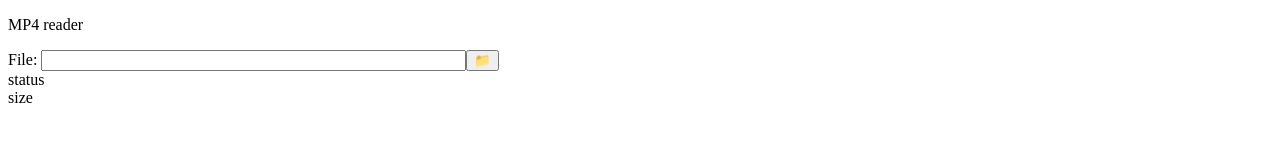
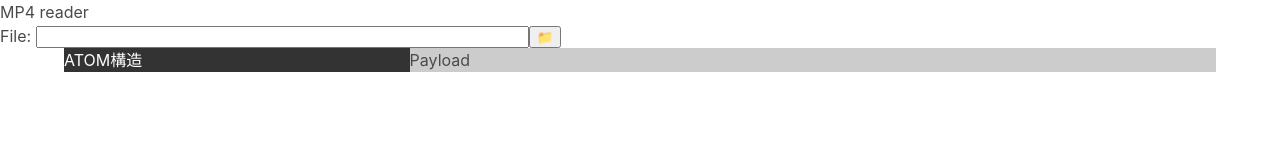
Before and after one commit to suzutsuki0220/Mp4Reader, an Electron app: page app/index.html in a window 1280 px wide. Drawn offline with nearby package versions, Linux system fonts and the light colour scheme; files that its build step writes are made by us from their sources.

Commit message:
feat: include bulma css framework

```diff
--- /dev/null
+++ b/_sass/main.scss
@@ -0,0 +1,26 @@
+@charset "utf-8";
+
+// Customization
+
+// You can easily customize Bulma with your own variables.
+// Just uncomment the following block to see the result.
+
+/*
+// 1. Import the initial variables
+@import "../node_modules/bulma/sass/utilities/initial-variables";
+// 2. Set your own initial variables
+// Update the blue shade, used for links
+$blue: #06bcef;
+// Add pink and its invert
+$pink: #ff8080;
+$pink-invert: #fff;
+// Update the sans-serif font family
+$family-sans-serif: "Helvetica", "Arial", sans-serif;
+// 3. Set the derived variables
+// Use the new pink as the primary color
+$primary: $pink;
+$primary-invert: $pink-invert;
+// 4. Import the rest of Bulma
+*/
+
+@import "../node_modules/bulma/bulma";
--- a/app/index.html
+++ b/app/index.html
@@ -5,6 +5,9 @@
 <script type="text/javascript" src="./scripts/mp4_reader.js"></script>
 <meta http-equiv="Content-Script-Type" content="text/javascript">
 <meta http-equiv="Content-Style-Type" content="text/css">
+<meta name="viewport" content="width=device-width, initial-scale=1">
+<link rel="stylesheet" type="text/css" href="./stylesheets/main.css">
+<link rel="stylesheet" type="text/css" href="./stylesheets/mp4reader.css">
 <title></title>
 </head>
 <body>
@@ -12,11 +15,15 @@
 <form name="f1">
 File: <input type="text" name="data_path" size="50"><input type="button" name="btn_open_file_dialog" value="📁" onClick="openFileDialog()">
 </form>
-<div id="load_status">status</div>
-<div id="size">size</div>
-<div id="data">
-<span id="structure"></span>
-<span id="payload"></span>
+<div class="container">
+<div class="box-left">
+ATOM構造<br><span id="structure"></span>
 </div>
+<div class="box-right">
+Payload<br><span id="payload"></span>
+</div>
+<div class="clear"></div>
+</div>
+<div id="load_status"></div>
 </body>
 </html>
--- /dev/null
+++ b/app/stylesheets/mp4reader.css
@@ -0,0 +1,20 @@
+.container {
+    width: 100%;
+}
+
+.box-left {
+    width: 30%;
+    background-color: #333333;
+    color: #ffffff;
+    float: left;
+}
+
+.box-right {
+    width: 70%;
+    background-color: #cccccc;
+    float: right;
+}
+
+.clear {
+    clear: both;
+}
```
Also changed, not shown: package.json (+7 -2 lines), 2 other files.
